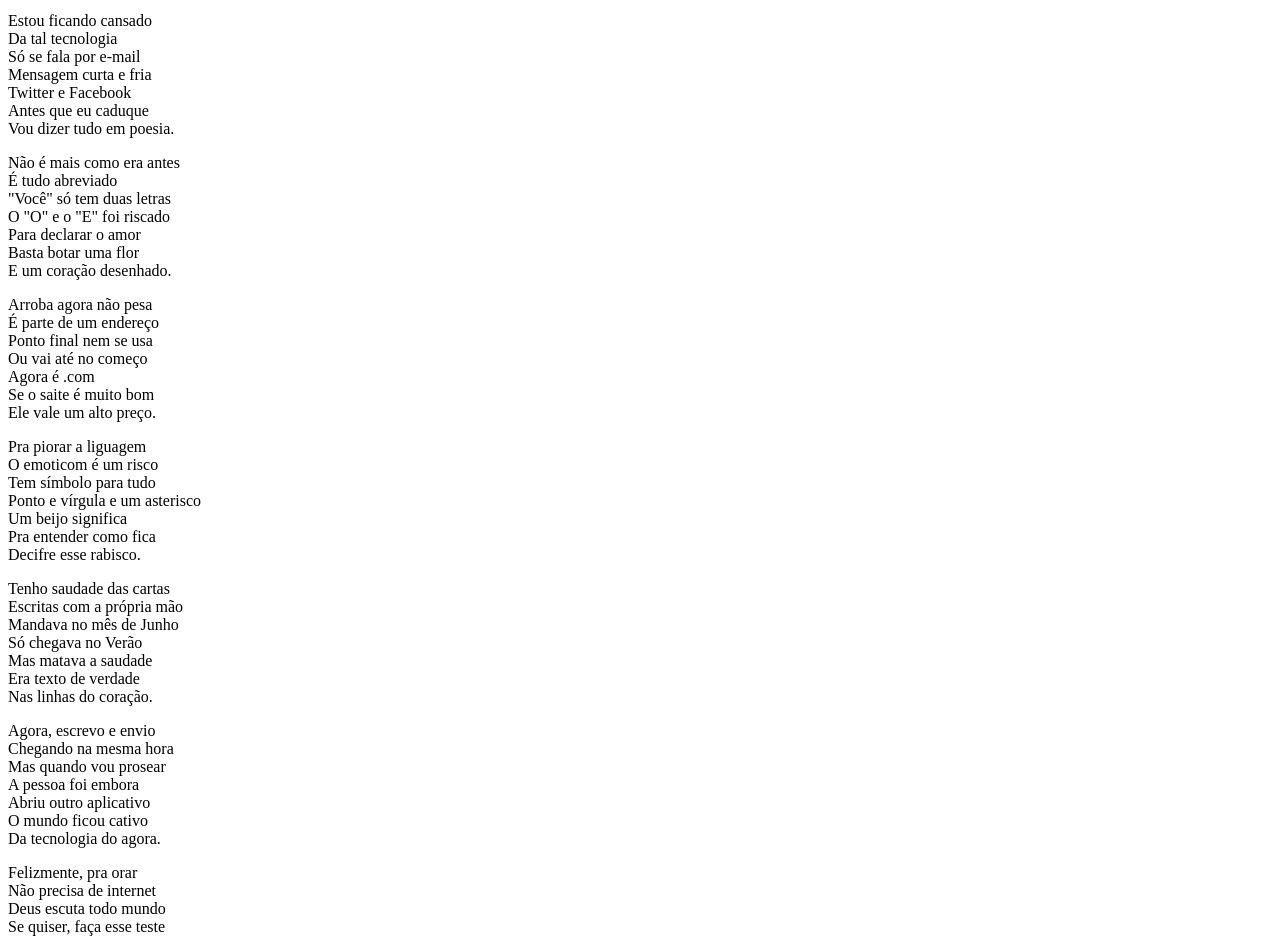
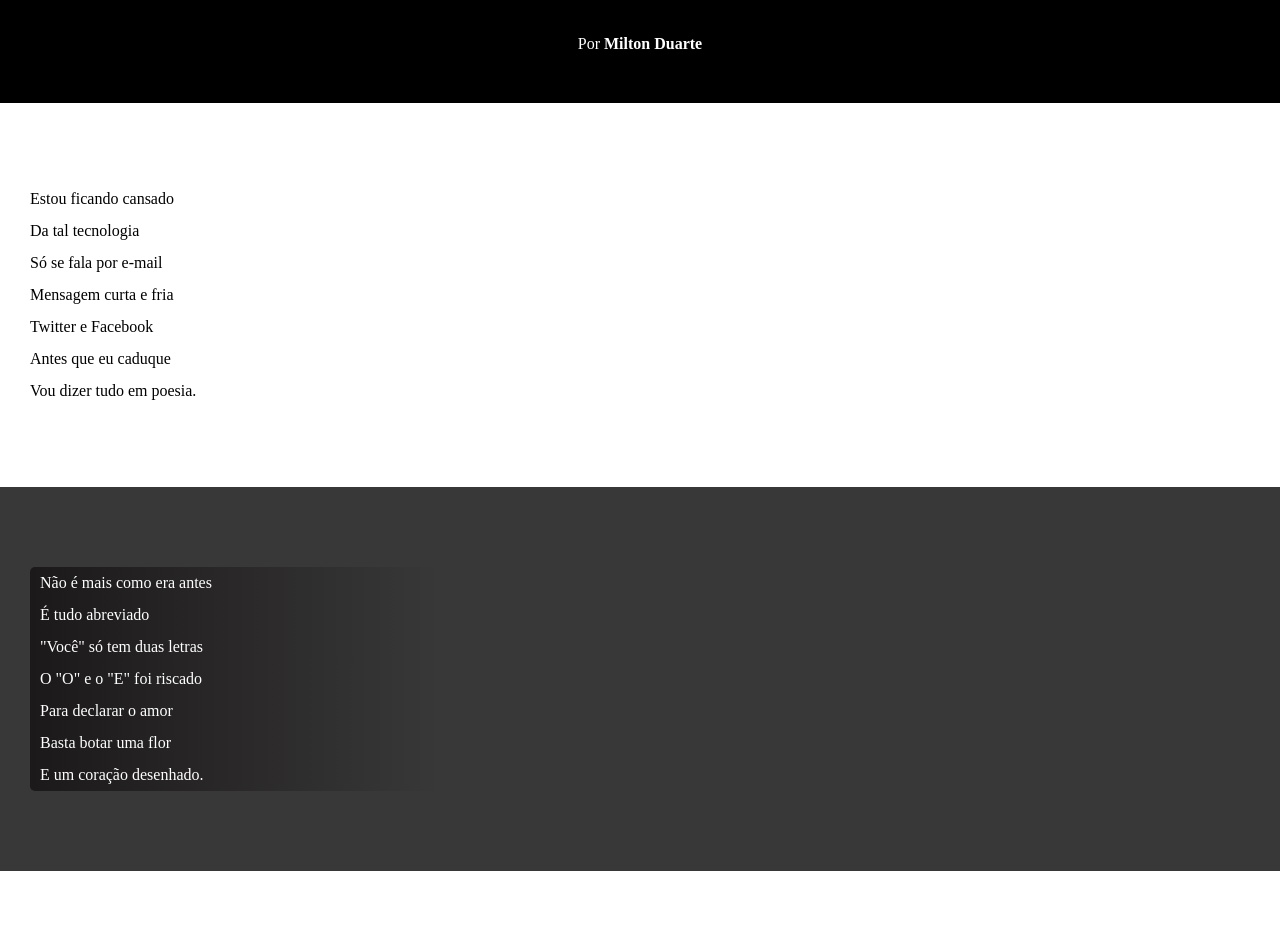
Before and after one commit to EricL12/html-css, a plain HTML site: page desafio012/index.html in a window 1280 px wide. Shown: the part 102-1039 px from the top of the page. Drawn offline with Linux system fonts and the light colour scheme.

Commit message:
atualizei estilos

```diff
--- a/desafio012/index.html
+++ b/desafio012/index.html
@@ -14,7 +14,7 @@
         <p>Por <a href="https://www.recantodasletras.com.br/poesias/3186743" target="_blank">Milton Duarte</a></p>
     </header>
 
-    <section>
+    <section class="normal">
         <p>
             Estou ficando cansado <br>
             Da tal tecnologia <br>
@@ -26,7 +26,7 @@
         </p>
     </section>
 
-    <section>
+    <section class="imagem">
         <p>
             Não é mais como era antes <br>
             É tudo abreviado <br>
@@ -38,7 +38,7 @@
         </p>
     </section>
 
-    <section>
+    <section class="normal">
         <p>
             Arroba agora não pesa <br>
             É parte de um endereço <br>
@@ -60,7 +60,7 @@
         </p>
     </section>
 
-    <section>
+    <section class="imagem">
         <p>
             Tenho saudade das cartas <br>
             Escritas com a própria mão <br>
@@ -72,7 +72,7 @@
         </p>
     </section>
 
-    <section>
+    <section class="normal">
         <p>
             Agora, escrevo e envio <br>
             Chegando na mesma hora <br>
--- a/desafio012/style.css
+++ b/desafio012/style.css
@@ -1,7 +1,67 @@
 @charset "UTF-8";
 
+*{
+    margin: 0px;
+    padding: 0px;
+}
 
+html, body {
+    min-width: 100vh;
+    background-color: darkgray;
+}
 
-body{
+header{
+    background-color: black;
+    color: white;
+    text-align: center;
+}
 
+header > h1{
+    padding: 50px;
+    font-variant: small-caps;
 }
+
+header > p{
+    padding-bottom: 50px;
+}
+
+header a, footer a {
+    color: white;
+    text-decoration: none;
+    font-weight: bolder;
+}
+
+header a:hover, footer a:hover{
+    text-decoration: underline;
+}
+
+section {
+    padding-top: 10vh;
+    padding-bottom: 10vh;
+    line-height: 2em;
+    padding-left: 30px;
+}
+
+section.normal{
+    background-color: white;
+    color: black;
+}
+
+section.imagem{
+    background-color: rgba(43, 41, 41, 0.881);
+    color: white;
+}
+
+section.imagem > p {
+    width: 400px;
+    background-image: linear-gradient(to right, rgb(27, 25, 25), transparent);
+    padding-left: 10px;
+    border-radius: 5px;
+}
+
+footer{
+    background-color: black;
+    color: white;
+    padding: 10px;
+    text-align: center;
+}
```
